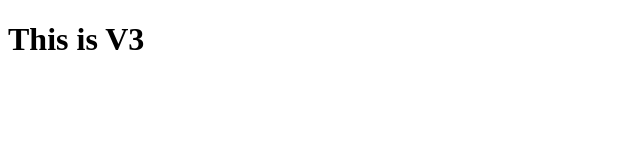
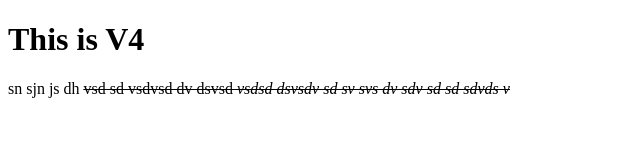
Before and after one commit to nitin91939/myrepo, a plain HTML site: page index.html in a window 1280 px wide. Shown: the whole page, without its empty margins (0-640 px from the left). Drawn offline with Linux system fonts and the light colour scheme.

Commit message:
our wrong version commit

```diff
--- a/index.html
+++ b/index.html
@@ -6,6 +6,26 @@
     <title>Document</title>
 </head>
 <body>
-    <h1>This is V3</h1>
+    <h1>This is V4</h1>
 </body>
 </html>
+ sn sjn js dh <s><s>vsd
+    sd
+    vsdvsd
+    <s>dv
+        dsvsd
+        <var>vsdsd dsvsdv
+            sd
+            sv
+            svs
+            dv
+            sdv
+            sd
+            <var>sd
+                <var><var>sdvds
+                    v
+                </var></var>
+            </var>
+        </var>
+    </s>
+ </s></s>
```
